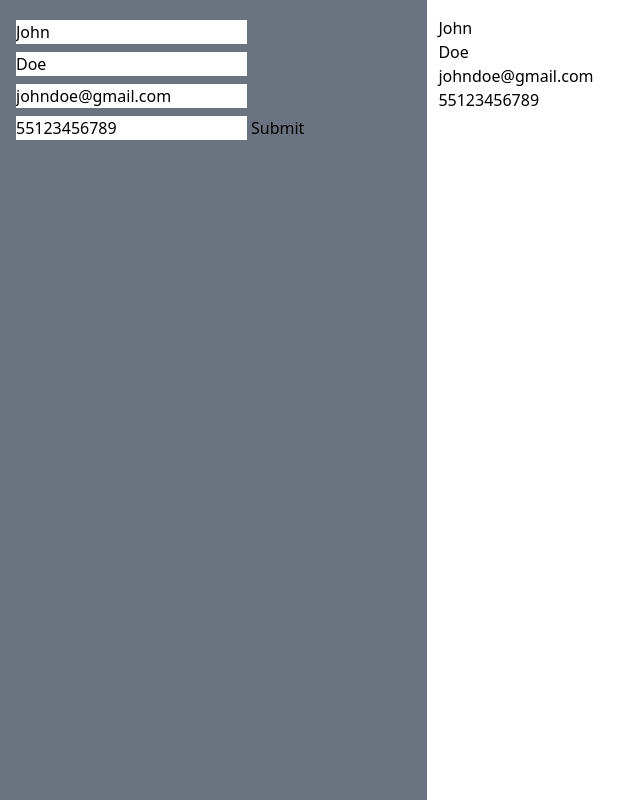
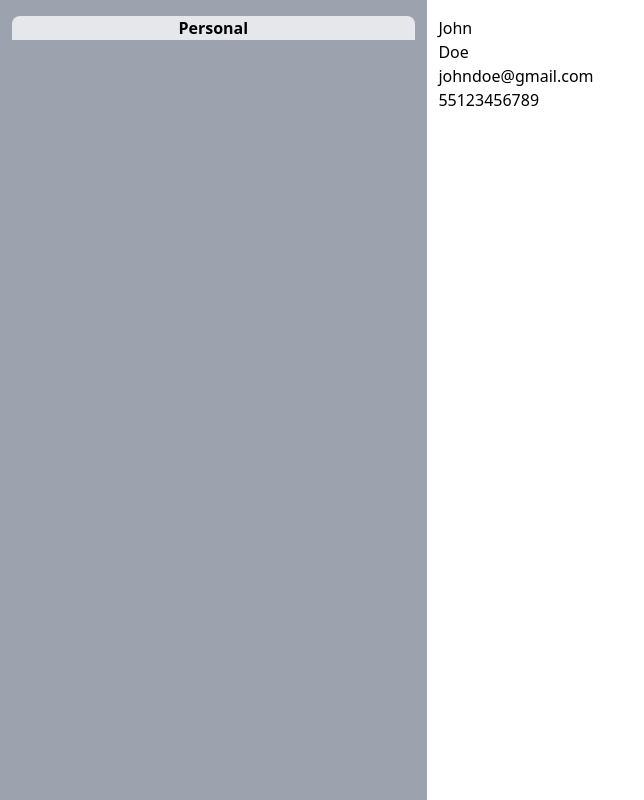
Before and after one commit to kaufon/CvApp, a React (Vite) app: page / in a window 1280 px wide. Shown: the whole page, without its empty margins (0-644 px from the left). Built offline with nearby package versions, Linux system fonts and the light colour scheme.

Commit message:
💡scripts: finish Addinfo for personal info

```diff
--- a/src/components/AddInfo.jsx
+++ b/src/components/AddInfo.jsx
@@ -7,58 +7,101 @@ function AddInfo() {
     email: "johndoe@gmail.com",
     phone: 55123456789,
   });
+  const [show, setShow] = useState(false);
+  const [edit, setEdit] = useState(false);
   const handleInputDiff = (e) => {
-    const {name,value} = e.target
-    updatePersonalInfo(prevState => ({
+    const { name, value } = e.target;
+    updatePersonalInfo((prevState) => ({
       ...prevState,
-      [name]:value
-    }))
-  }
+      [name]: value,
+    }));
+  };
   return (
     <>
-      <aside className="fixed top-0 left-0 z-40 w-1/3 h-screen">
-        <div className="h-full px-3 py-4 overflow-y-auto bg-gray-500 ">
-          <div className="flex flex-col">
-            <form onSubmit={console.log(PersonalInfo)}>
+      <aside className="fixed w-1/3 h-screen">
+        <div className="h-full px-3 py-4 overflow-y-auto bg-gray-400">
+          <button
+            type="button"
+            className="w-[100%] bg-gray-200 font-bold text-1xl rounded-t-lg"
+            onClick={() => {
+              setShow(!show);
+            }}
+          >
+            Personal
+          </button>
+          {show && (
+            <div id="personaInfo" className="bg-gray-200 rounded-t-none rounded-r-lg roundd-l-lg rounded-b-lg border-1">
+              <div className="flex flex-col justify-center items-center">
               <input
-              className="m-1"
+                className="w-[90%] border-black border-2 p-2.5 rounded-md mt-1"
                 type="text"
                 name="name"
                 value={PersonalInfo.name}
                 onChange={handleInputDiff}
+                disabled={!edit}
               />
               <input
-              className="m-1"
+                className="w-[90%] border-black border-2 p-2.5 rounded-md mt-1"
                 type="text"
                 value={PersonalInfo.surname}
                 onChange={handleInputDiff}
-              name = "surname"
+                name="surname"
+                disabled={!edit}
               />
               <input
-              className="m-1"
+                className="w-[90%] border-black border-2 p-2.5 rounded-md mt-1"
                 type="text"
                 value={PersonalInfo.email}
                 onChange={handleInputDiff}
-              name = "email"
+                name="email"
+                disabled={!edit}
               />
               <input
-              className="m-1"
+                className="w-[90%] border-black border-2 p-2.5 rounded-md mt-1"
+
                 type="number"
                 value={PersonalInfo.phone}
                 onChange={handleInputDiff}
-              name = "phone"
+                name="phone"
+                disabled={!edit}
               />
-            <button type="submit">Submit</button>
-            </form>
               </div>
+              <div className="flex justify-center">
+              <button
+                type="button"
+                onClick={() => {
+                  setEdit(false);
+                }}
+                disabled={edit == false}
+              >
+                Save
+              </button>
+              <button
+                className="m-1"
+                type="button"
+                onClick={() => {
+                  setEdit(true);
+                }}
+              >
+                Edit
+              </button>
+              </div>
+            </div>
+          )}
         </div>
       </aside>
       <div className="p-4 ml-[33%]">
+        {edit == false ? (
+          <div>
             <h1>{PersonalInfo.name}</h1>
             <h1>{PersonalInfo.surname}</h1>
             <h1>{PersonalInfo.email}</h1>
             <h1>{PersonalInfo.phone}</h1>
           </div>
+        ) : (
+          <div>Editing info</div>
+        )}
+      </div>
     </>
   );
 }
```
Lines whose indentation alone changed are shown as unchanged.
